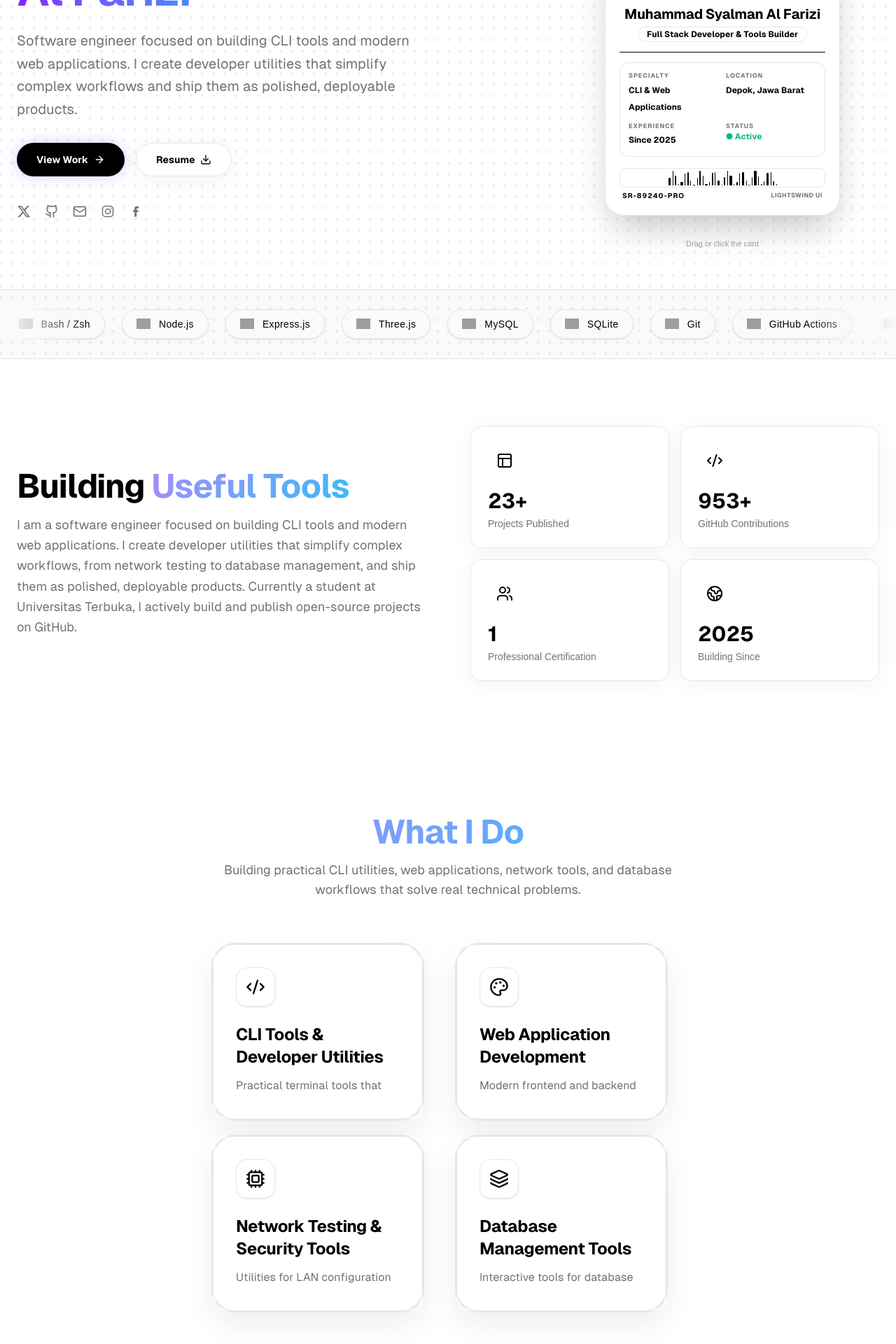
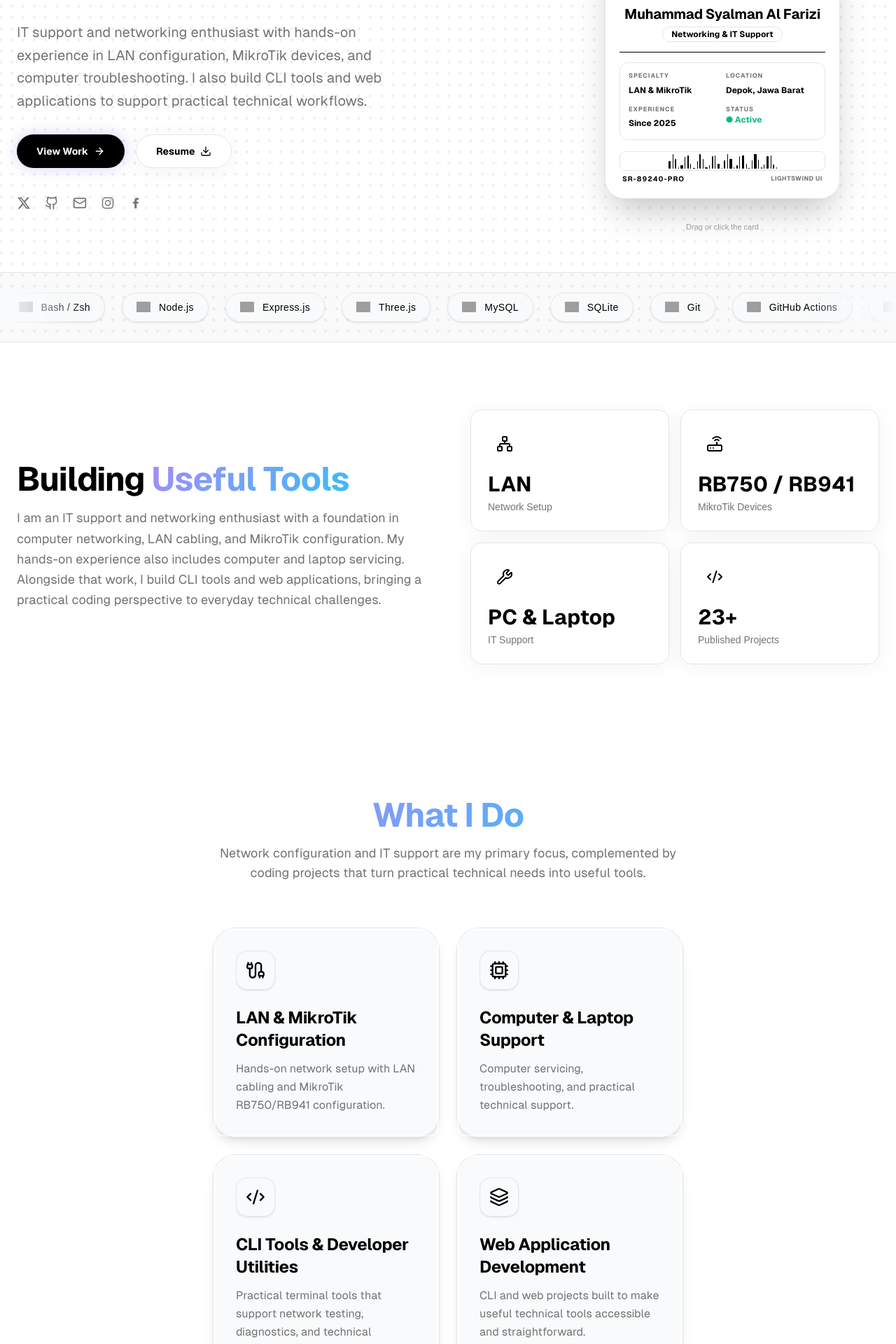
Before and after one commit to neveerlabs/portfolio, a React (Vite) app: page / in a window 1280 px wide. Shown: the part 400-2320 px from the top of the page at 70% size. Built offline with nearby package versions, Linux system fonts and the light colour scheme; grey boxes are pictures that could not be loaded; a web font is replaced by a local one; what lightswind would draw is missing.

Commit message:
Update portfolio profile and repository information

```diff
--- a/src/components/AboutSection/AboutSection.tsx
+++ b/src/components/AboutSection/AboutSection.tsx
@@ -1,11 +1,11 @@
 import { motion } from "framer-motion";
-import { Code2, Globe2, Layout, Users } from "lucide-react";
+import { Code2, Network, Router, Wrench } from "lucide-react";
 
 const stats = [
-  { icon: <Layout className="w-6 h-6" />, label: "Projects Published", value: "23+" },
-  { icon: <Code2 className="w-6 h-6" />, label: "GitHub Contributions", value: "953+" },
-  { icon: <Users className="w-6 h-6" />, label: "Professional Certification", value: "1" },
-  { icon: <Globe2 className="w-6 h-6" />, label: "Building Since", value: "2025" },
+  { icon: <Network className="w-6 h-6" />, label: "Network Setup", value: "LAN" },
+  { icon: <Router className="w-6 h-6" />, label: "MikroTik Devices", value: "RB750 / RB941" },
+  { icon: <Wrench className="w-6 h-6" />, label: "IT Support", value: "PC & Laptop" },
+  { icon: <Code2 className="w-6 h-6" />, label: "Published Projects", value: "23+" },
 ];
 
 export const AboutSection = () => {
@@ -24,10 +24,10 @@ export const AboutSection = () => {
               Building <span className="text-gradient-primary">Useful Tools</span>
             </h2>
             <p className="text-lg text-muted-foreground leading-relaxed">
-              I am a software engineer focused on building CLI tools and modern web applications. I create
-              developer utilities that simplify complex workflows, from network testing to database management,
-              and ship them as polished, deployable products. Currently a student at Universitas Terbuka, I
-              actively build and publish open-source projects on GitHub.
+              I am an IT support and networking enthusiast with a foundation in computer networking,
+              LAN cabling, and MikroTik configuration. My hands-on experience also includes computer and
+              laptop servicing. Alongside that work, I build CLI tools and web applications, bringing a
+              practical coding perspective to everyday technical challenges.
             </p>
           </div>
         </div>
--- a/src/components/CareerSection/CareerTimeline.tsx
+++ b/src/components/CareerSection/CareerTimeline.tsx
@@ -40,7 +40,7 @@ export const CareerTimeline = () => {
       title: "Information Technology Student",
       subtitle: "",
       description:
-        "Started studying Information Technology at Universitas Terbuka while continuing to build and ship practical software projects.",
+        "Started studying Information Technology at Universitas Pamulang (UNPAM) while continuing to build and ship practical software projects.",
       icon: <Users className="h-4 w-4 mr-2 text-primary" />,
     },
   ];
--- a/src/components/ContactSection/ContactSection.tsx
+++ b/src/components/ContactSection/ContactSection.tsx
@@ -68,8 +68,8 @@ export const ContactSection = () => {
                 Let's <span className="text-gradient-primary">Connect</span>
               </h2>
               <p className="text-muted-foreground">
-                Open to collaboration around developer tools, web applications, networking, and open-source projects.
-                Feel free to reach out with an idea or technical challenge.
+                Open to opportunities and collaboration in networking and IT support, with coding projects as a complementary strength.
+                Feel free to reach out about a technical role, project, or challenge.
               </p>
             </div>
 
--- a/src/components/EducationSection/EducationSection.tsx
+++ b/src/components/EducationSection/EducationSection.tsx
@@ -6,15 +6,15 @@ import { MagicCard } from "../lightswind/magic-card";
 export const EducationSection = () => {
   const education = [
     {
-      degree: "S1 Teknik Informasi",
-      school: "Universitas Terbuka",
+      degree: "T. Informatika",
+      school: "Universitas Pamulang (UNPAM)",
       year: "Mulai 2026",
       badge: "Current Student",
       badgeIcon: Award,
       badgeColor: "text-emerald-400 bg-emerald-500/10 border-emerald-500/30",
       icon: GraduationCap,
       details: [
-        "Currently studying information technology while building practical software projects",
+        "Currently studying Informatics while building practical software projects",
         "Focused on programming, web applications, systems, and developer tooling",
       ]
     },
@@ -72,7 +72,7 @@ export const EducationSection = () => {
                 viewport={{ once: true }}
               >
                 <MagicCard
-                  className="h-full rounded-[2.25rem] border border-slate-200/80 bg-white/90 p-8 shadow-[0_18px_45px_rgba(15,23,42,0.08)] dark:border-border/80 dark:bg-card/80 dark:shadow-xl"
+                  className="rounded-[2.25rem] border border-border bg-card/90 p-8 shadow-lg dark:shadow-xl"
                 >
                   <div className="flex flex-col h-full justify-between gap-6">
                     <div>
--- a/src/components/EducationSection/SkillCategory.tsx
+++ b/src/components/EducationSection/SkillCategory.tsx
@@ -15,11 +15,11 @@ import {
 
 export default function ProfessionalProfile() {
   const technicalSkills = [
+    { name: "LAN & MikroTik Networking", level: 78, icon: Cloud, color: "text-purple-400" },
     { name: "JavaScript / Node.js", level: 90, icon: Code2, color: "text-blue-400" },
     { name: "Python & Shell/Bash", level: 82, icon: Server, color: "text-emerald-400" },
     { name: "HTML5 / CSS3 / Three.js", level: 85, icon: Atom, color: "text-cyan-400" },
     { name: "MySQL / SQLite", level: 80, icon: Database, color: "text-amber-400" },
-    { name: "Linux / Networking", level: 78, icon: Cloud, color: "text-purple-400" },
   ];
 
   const softSkills = [
@@ -138,7 +138,7 @@ export default function ProfessionalProfile() {
                   Constant Learner & Tools Builder
                 </strong>
                 <p className="text-xs text-muted-foreground leading-relaxed">
-                  Continuously learning through open-source projects, practical systems work, and modern web development.
+                  Applying networking and IT support fundamentals while continuing to build practical CLI and web projects.
                 </p>
               </div>
             </div>
--- a/src/components/Footer/Footer.tsx
+++ b/src/components/Footer/Footer.tsx
@@ -7,10 +7,10 @@ import neverlabsLogo from "../../assets/neverlabs.png";
 
 export const Footer = () => {
   const morphingTexts = [
-    "Full Stack Developer",
-    "CLI Tools Builder",
-    "Open-Source Contributor",
-    "Web Application Developer",
+    "Networking & IT Support",
+    "LAN & MikroTik Configuration",
+    "Computer & Laptop Servicing",
+    "CLI & Web Projects",
     "Muhammad Syalman Al Farizi",
   ];
 
@@ -53,7 +53,7 @@ export const Footer = () => {
             <img
               src={neverlabsLogo}
               alt="neverlabs"
-              className="h-10 w-40 object-contain object-left"
+              className="brand-logo h-10 w-40 object-contain object-left"
               draggable={false}
             />
           </div>
--- a/src/components/Header/Header.tsx
+++ b/src/components/Header/Header.tsx
@@ -88,7 +88,7 @@ export default function Header() {
               <img
                 src={neverlabsLogo}
                 alt="neverlabs"
-                className="h-9 w-36 object-contain object-left"
+                className="brand-logo h-9 w-36 object-contain object-left"
                 draggable={false}
               />
             </a>
--- a/src/components/HeroSection/HeroSection.tsx
+++ b/src/components/HeroSection/HeroSection.tsx
@@ -104,7 +104,7 @@ export const HeroSection = () => {
             animate={{ opacity: 1 }}
             transition={{ delay: 0.5, duration: 0.8 }}
           >
-            Software engineer focused on building CLI tools and modern web applications. I create developer utilities that simplify complex workflows and ship them as polished, deployable products.
+            IT support and networking enthusiast with hands-on experience in LAN configuration, MikroTik devices, and computer troubleshooting. I also build CLI tools and web applications to support practical technical workflows.
           </motion.p>
 
           <motion.div
@@ -155,7 +155,7 @@ export const HeroSection = () => {
         >
           <HangingIdCard
             name="Muhammad Syalman Al Farizi"
-            role="Full Stack Developer & Tools Builder"
+            role="Networking & IT Support"
             badgeId="NEVERLABS-PRO"
             accentColor="#8b5cf6"
             ropeLength={75}
@@ -197,7 +197,7 @@ export const HeroSection = () => {
                 <div>
                   <h3 className="text-xl font-extrabold tracking-tight text-foreground">Muhammad Syalman Al Farizi</h3>
                   <div className="inline-flex items-center gap-1.5 mt-1 px-3 py-0.5 rounded-full bg-primary/10 border border-primary/30 text-primary text-xs font-semibold">
-                    <span>Full Stack Developer & Tools Builder</span>
+                    <span>Networking & IT Support</span>
                   </div>
                 </div>
 
@@ -207,7 +207,7 @@ export const HeroSection = () => {
                 <div className="grid grid-cols-2 gap-2.5 w-full text-left bg-muted/40 p-3 rounded-xl border border-border/50">
                   <div>
                     <span className="text-muted-foreground block text-[9px] uppercase tracking-widest font-bold">Specialty</span>
-                    <span className="font-bold text-foreground text-xs">CLI & Web Applications</span>
+                    <span className="font-bold text-foreground text-xs">LAN & MikroTik</span>
                   </div>
                   <div>
                     <span className="text-muted-foreground block text-[9px] uppercase tracking-widest font-bold">Location</span>
--- a/src/components/ProjectsSection/ProjectsSection.tsx
+++ b/src/components/ProjectsSection/ProjectsSection.tsx
@@ -8,12 +8,20 @@ import qrStudioImage from "../../assets/project/QR-Studio.png";
 export const ProjectsSection = () => {
   const projects = [
     {
+      id: 3,
+      title: "Interface",
+      subtitle: "CLI tools for LAN configuration testing and diagnostics",
+      link: "https://github.com/neveerlabs/Interface",
+      image: interfaceImage,
+      gridClass: "md:col-span-7 h-[420px]",
+    },
+    {
       id: 1,
       title: "Data Center",
       subtitle: "CLI tools for structured account and API key management",
       link: "https://github.com/neveerlabs/data-center",
       image: dataCenterImage,
-      gridClass: "md:col-span-7 h-[420px]",
+      gridClass: "md:col-span-5 h-[420px]",
     },
     {
       id: 2,
@@ -21,14 +29,6 @@ export const ProjectsSection = () => {
       subtitle: "QR barcode attendance webapp with a backend server",
       link: "https://github.com/neveerlabs/QR-Studio",
       image: qrStudioImage,
-      gridClass: "md:col-span-5 h-[420px]",
-    },
-    {
-      id: 3,
-      title: "Interface",
-      subtitle: "CLI tools for LAN configuration testing and diagnostics",
-      link: "https://github.com/neveerlabs/Interface",
-      image: interfaceImage,
       gridClass: "md:col-span-5 h-[360px]",
     },
     {
@@ -54,7 +54,7 @@ export const ProjectsSection = () => {
           Selected <span className="text-gradient-primary">Works</span>
         </h2>
         <p className="text-muted-foreground text-center md:text-left max-w-2xl text-lg">
-          A selection of CLI tools, web applications, and open-source utilities I've built and published.
+          Network-focused tools lead the way, alongside CLI utilities and web applications that showcase my coding work.
         </p>
       </motion.div>
 
--- a/src/components/ServicesSection/ServicesSection.tsx
+++ b/src/components/ServicesSection/ServicesSection.tsx
@@ -1,27 +1,27 @@
 import { motion } from "framer-motion";
-import { Code2, Palette, Cpu, Layers } from "lucide-react";
+import { Code2, Cable, Cpu, Layers } from "lucide-react";
 import { MagicCard } from "../lightswind/magic-card";
 
 const services = [
   {
-    icon: Code2,
-    title: "CLI Tools & Developer Utilities",
-    description: "Practical terminal tools that simplify complex workflows for developers and technical teams.",
-  },
-  {
-    icon: Palette,
-    title: "Web Application Development",
-    description: "Modern frontend and backend applications built to be clear, reliable, and deployable.",
+    icon: Cable,
+    title: "LAN & MikroTik Configuration",
+    description: "Hands-on network setup with LAN cabling and MikroTik RB750/RB941 configuration.",
   },
   {
     icon: Cpu,
-    title: "Network Testing & Security Tools",
-    description: "Utilities for LAN configuration testing, diagnostics, port scanning, and prompt security testing.",
+    title: "Computer & Laptop Support",
+    description: "Computer servicing, troubleshooting, and practical technical support.",
+  },
+  {
+    icon: Code2,
+    title: "CLI Tools & Developer Utilities",
+    description: "Practical terminal tools that support network testing, diagnostics, and technical workflows.",
   },
   {
     icon: Layers,
-    title: "Database Management Tools",
-    description: "Interactive tools for database CRUD operations, table management, and flexible query execution.",
+    title: "Web Application Development",
+    description: "CLI and web projects built to make useful technical tools accessible and straightforward.",
   }
 ];
 
@@ -39,7 +39,7 @@ export const ServicesSection = () => {
           What I Do
         </h2>
         <p className="text-muted-foreground max-w-2xl mx-auto text-lg">
-          Building practical CLI utilities, web applications, network tools, and database workflows that solve real technical problems.
+          Network configuration and IT support are my primary focus, complemented by coding projects that turn practical technical needs into useful tools.
         </p>
       </motion.div>
 
@@ -55,7 +55,7 @@ export const ServicesSection = () => {
               viewport={{ once: true, amount: 0.1 }}
             >
               <MagicCard
-                className="h-full min-h-[250px] rounded-[2rem] border border-slate-200/80 bg-white/90 p-8 shadow-[0_18px_45px_rgba(15,23,42,0.08)] dark:border-border/80 dark:bg-card/80 dark:shadow-none"
+                className="min-h-[250px] rounded-[2rem] border border-border bg-card/90 p-8 shadow-lg dark:shadow-none"
               >
                 <div className="flex flex-col h-full justify-between gap-6">
                   <div>
--- a/src/components/lightswind/magic-card.tsx
+++ b/src/components/lightswind/magic-card.tsx
@@ -16,6 +16,7 @@ export const MagicCard = ({
     icon,
     children,
     className,
+    style,
     ...props
 }: MagicCardProps) => {
     const cardRef = useRef<HTMLDivElement>(null);
@@ -56,14 +57,20 @@ export const MagicCard = ({
             onMouseMove={handleMouseMove}
             onMouseLeave={handleMouseLeave}
             className={cn(
-                "group relative aspect-[4/3] w-[300px] cursor-pointer rounded-xl outline outline-2 outline-neutral-200 dark:outline-neutral-800 bg-neutral-50 dark:bg-neutral-900 transition-all duration-300 active:scale-[0.99] active:translate-y-px [container-type:size]",
+                "group relative w-full min-w-0 cursor-pointer rounded-xl border transition-all duration-300 active:scale-[0.99] active:translate-y-px [container-type:inline-size]",
                 className
             )}
+            style={{
+                backgroundColor: "var(--bg)",
+                color: "var(--fg)",
+                borderColor: "hsl(var(--border))",
+                ...style,
+            }}
             {...props}
         >
             {/* Inner Content Wrapper */}
             {children ? (
-                <div className="relative z-[4] h-full w-full overflow-hidden rounded-xl">
+                <div className="relative z-[4] w-full overflow-hidden rounded-xl">
                     {children}
                 </div>
             ) : (
--- a/src/index.css
+++ b/src/index.css
@@ -89,6 +89,14 @@
   box-shadow: 0 4px 30px rgba(0, 0, 0, 0.05);
 }
 
+.brand-logo {
+  filter: brightness(0);
+}
+
+.dark .brand-logo {
+  filter: brightness(0) invert(1);
+}
+
 .text-gradient {
   background: linear-gradient(135deg, var(--fg) 0%, var(--muted-fg) 100%);
   -webkit-background-clip: text;
@@ -142,6 +150,6 @@
 }
 
 .readme-preview a {
-  color: #6d28d9;
+  color: #a78bfa;
   text-decoration: underline;
 }
```
Also changed, not shown: 1 other file (tests, documents, lock files or other folders).
